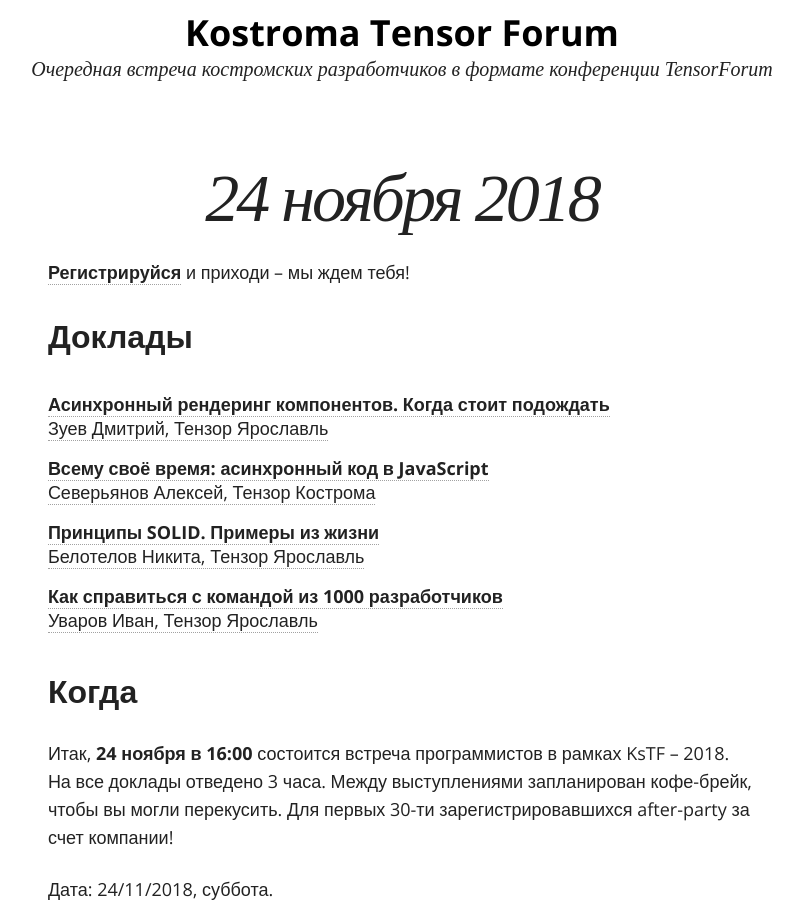
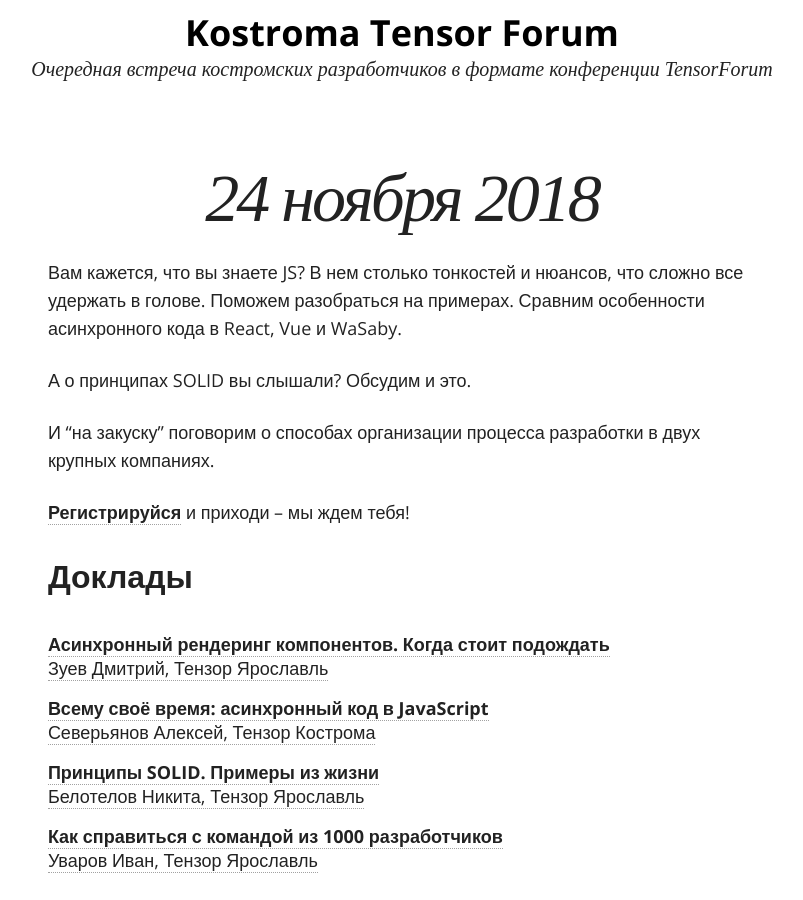
Before and after one commit to kostromameetup/kostromameetup.github.io, a Jekyll site: the page built from index.md, in a window 1280 px wide and 900 px high, scrolled down 315 px. Shown: the whole window, without its empty margins (238-1041 px from the left). Built offline with Jekyll 4.4.1, drawn with Linux system fonts in a browser that asks for light colours; nearby versions of some CDN libraries; comment, search, counter and statistics services are not loaded.

Commit message:
added description

```diff
--- a/index.md
+++ b/index.md
@@ -4,6 +4,12 @@ title: 24 ноября 2018
 excerpt:
 comments: true
 ---
+
+Вам кажется, что вы знаете JS? В нем столько тонкостей и нюансов, что сложно все удержать в голове. Поможем разобраться на примерах. Сравним особенности асинхронного кода в React, Vue и WaSaby.
+
+А о принципах SOLID вы слышали? Обсудим и это.
+
+И "на закуску"  поговорим о способах организации процесса разработки в двух крупных компаниях.
 
 [**Регистрируйся**][register] и приходи – мы ждем тебя!
 
```
